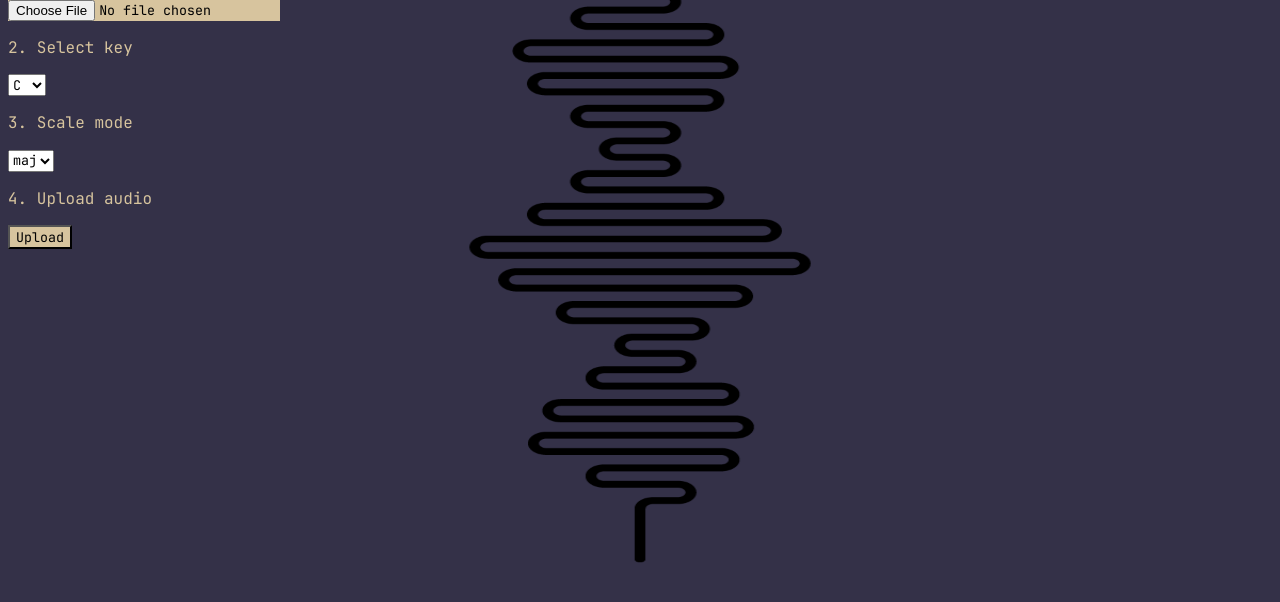
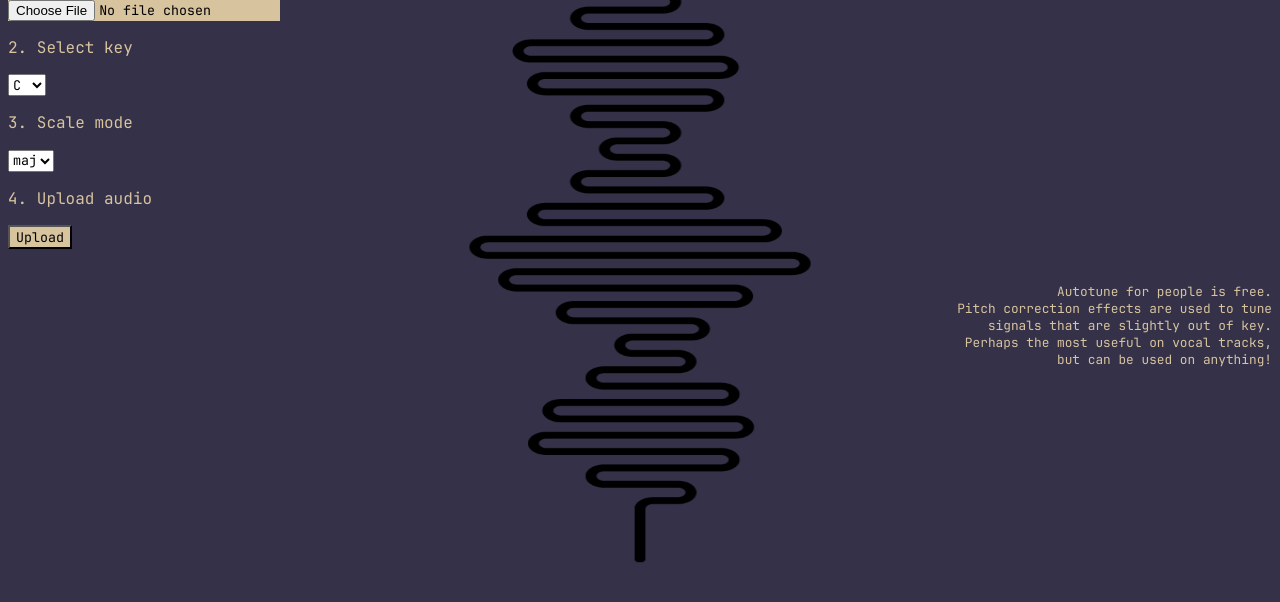
Before and after one commit to ezequielabregu/Autotune-for-the-people, a Flask app: page / in a window 1280 px wide. Shown: the part 161-763 px from the top of the page. Run offline with Flask 2, Linux system fonts and the light colour scheme.

Commit message:
Update README.md

```diff
--- a/app.py
+++ b/app.py
@@ -167,6 +167,6 @@ def main_at(audio_input):
 
 
 if __name__ == "__main__":
-        app.run()
-    #    app.run(host="0.0.0.0", port=10000)
-    #app.run(debug=True)
+    app.run()
+#   app.run(host="0.0.0.0", port=10000)
+#   app.run(debug=True)
--- a/templates/index.html
+++ b/templates/index.html
@@ -50,6 +50,13 @@
 <p> 4. Upload audio </p>
     <input style="background-color:#D7C49EFF; font-family: JetBrains;" type = "submit" value="Upload">
     </form>
-
+&nbsp;
+&nbsp;
+<p style="font-size:80%; text-align:right">
+Autotune for people is free.<br>
+Pitch correction effects are used to tune<br>
+signals that are slightly out of key.<br>
+Perhaps the most useful on vocal tracks,<br>
+but can be used on anything!</p>
 </body>
 </html>
```
Also changed, not shown: README.md, 1 other file.
